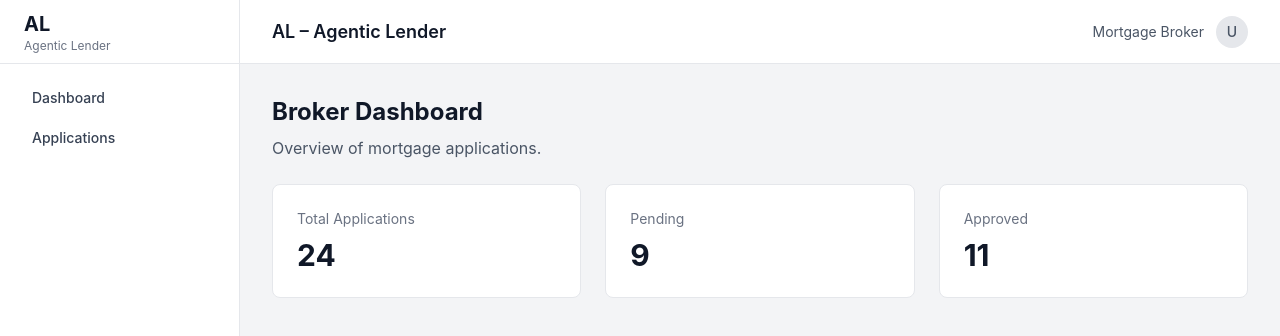
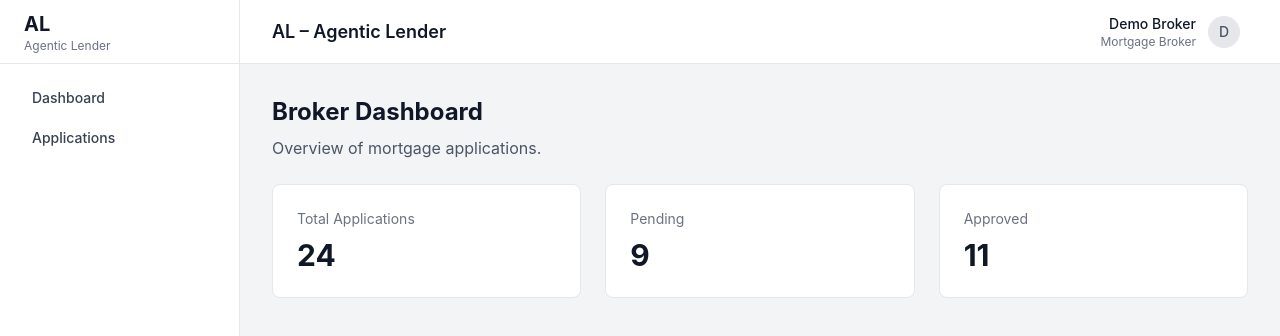
Before and after one commit to Emmet22/AL-Web, a React (Vite) app: page /login in a window 1280 px wide. Both pictures are taken after a click on the button "Continue as Mortgage Broker". Shown: the top 336 px of the page. Built offline with nearby package versions, Linux system fonts and the light colour scheme.

Commit message:
Created user menu component that allows users to log out, brings back to login

```diff
--- a/src/components/layout/Layout.tsx
+++ b/src/components/layout/Layout.tsx
@@ -1,4 +1,5 @@
 import Sidebar from './Sidebar'
+import UserMenu from './UserMenu'
 
 interface LayoutProps {
   role: 'broker' | 'underwriter'
@@ -16,17 +17,7 @@ function Layout({ role, children }: LayoutProps) {
             AL – Agentic Lender
           </h2>
 
-          <div className="flex items-center gap-3">
-            <span className="text-sm text-gray-600">
-              {role === 'broker' ? 'Mortgage Broker' : 'Bank Underwriter'}
-            </span>
-
-            <div className="w-8 h-8 rounded-full bg-gray-200 flex items-center justify-center">
-              <span className="text-sm font-medium text-gray-600">
-                U
-              </span>
-            </div>
-          </div>
+          <UserMenu />
         </header>
 
         <main className="p-8">
--- /dev/null
+++ b/src/components/layout/UserMenu.tsx
@@ -0,0 +1,72 @@
+import { useState } from 'react'
+import { useNavigate } from 'react-router'
+import { useAuth } from '../../context/AuthContext'
+
+function UserMenu() {
+  const [isOpen, setIsOpen] = useState(false)
+  const { user, logout } = useAuth()
+  const navigate = useNavigate()
+
+  if (!user) {
+    return null
+  }
+
+  function handleLogout() {
+    logout()
+    navigate('/login')
+  }
+
+  const initial = user.name.charAt(0).toUpperCase()
+
+  return (
+    <div className="relative">
+      <button
+        onClick={() => setIsOpen(!isOpen)}
+        className="flex items-center gap-3 rounded-md px-2 py-1 hover:bg-gray-100"
+      >
+        <div className="text-right">
+          <p className="text-sm font-medium text-gray-900">
+            {user.name}
+          </p>
+
+          <p className="text-xs text-gray-500">
+            {user.role === 'broker'
+              ? 'Mortgage Broker'
+              : 'Bank Underwriter'}
+          </p>
+        </div>
+
+        <div className="flex h-8 w-8 items-center justify-center rounded-full bg-gray-200">
+          <span className="text-sm font-medium text-gray-600">
+            {initial}
+          </span>
+        </div>
+      </button>
+
+      {isOpen && (
+        <div className="absolute right-0 mt-2 w-56 rounded-lg border border-gray-200 bg-white shadow-lg">
+          <div className="border-b border-gray-200 px-4 py-3">
+            <p className="text-sm font-medium text-gray-900">
+              {user.name}
+            </p>
+
+            <p className="mt-1 text-xs text-gray-500">
+              {user.email}
+            </p>
+          </div>
+
+          <div className="p-2">
+            <button
+              onClick={handleLogout}
+              className="w-full rounded-md px-3 py-2 text-left text-sm text-gray-700 hover:bg-gray-100"
+            >
+              Log out
+            </button>
+          </div>
+        </div>
+      )}
+    </div>
+  )
+}
+
+export default UserMenu
```
